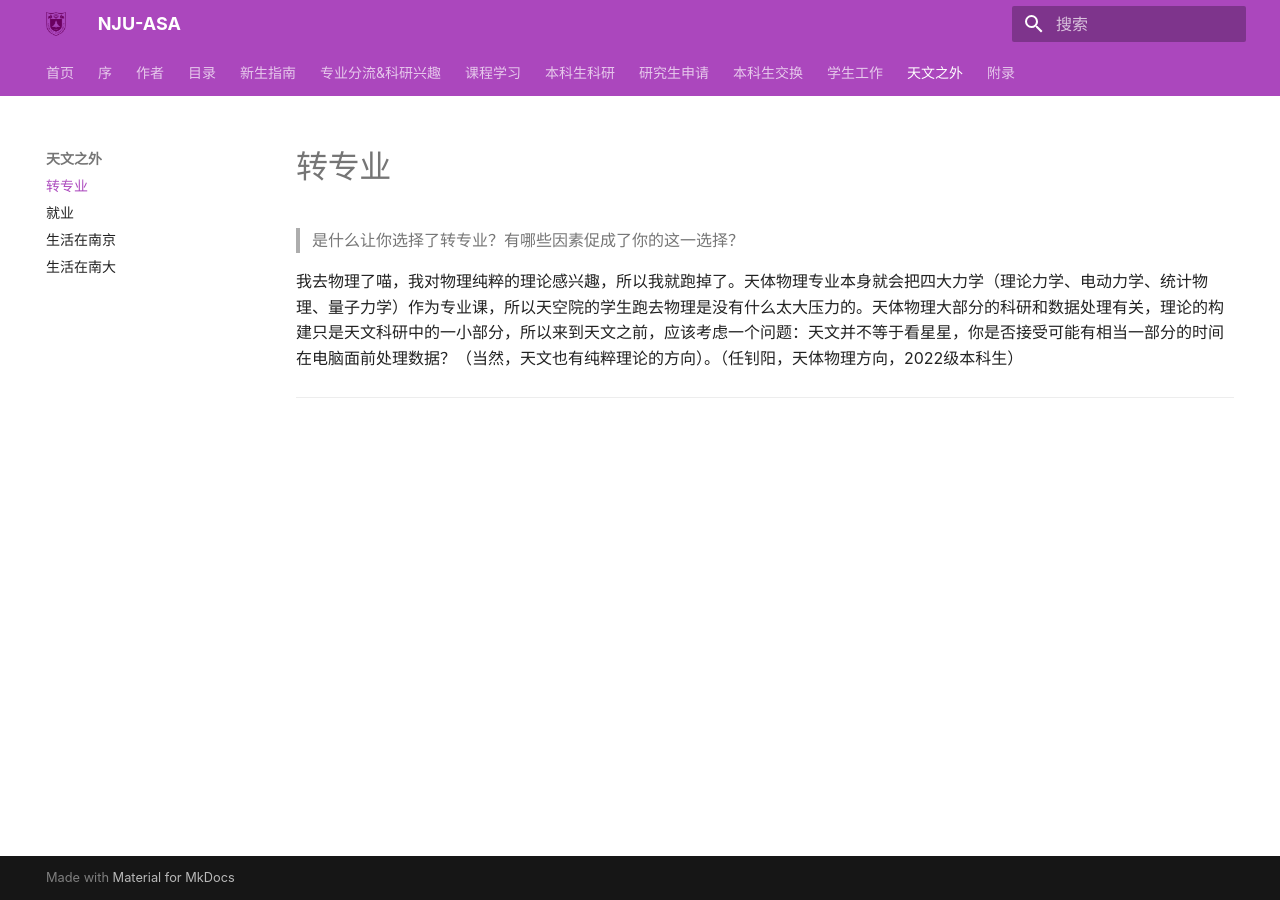
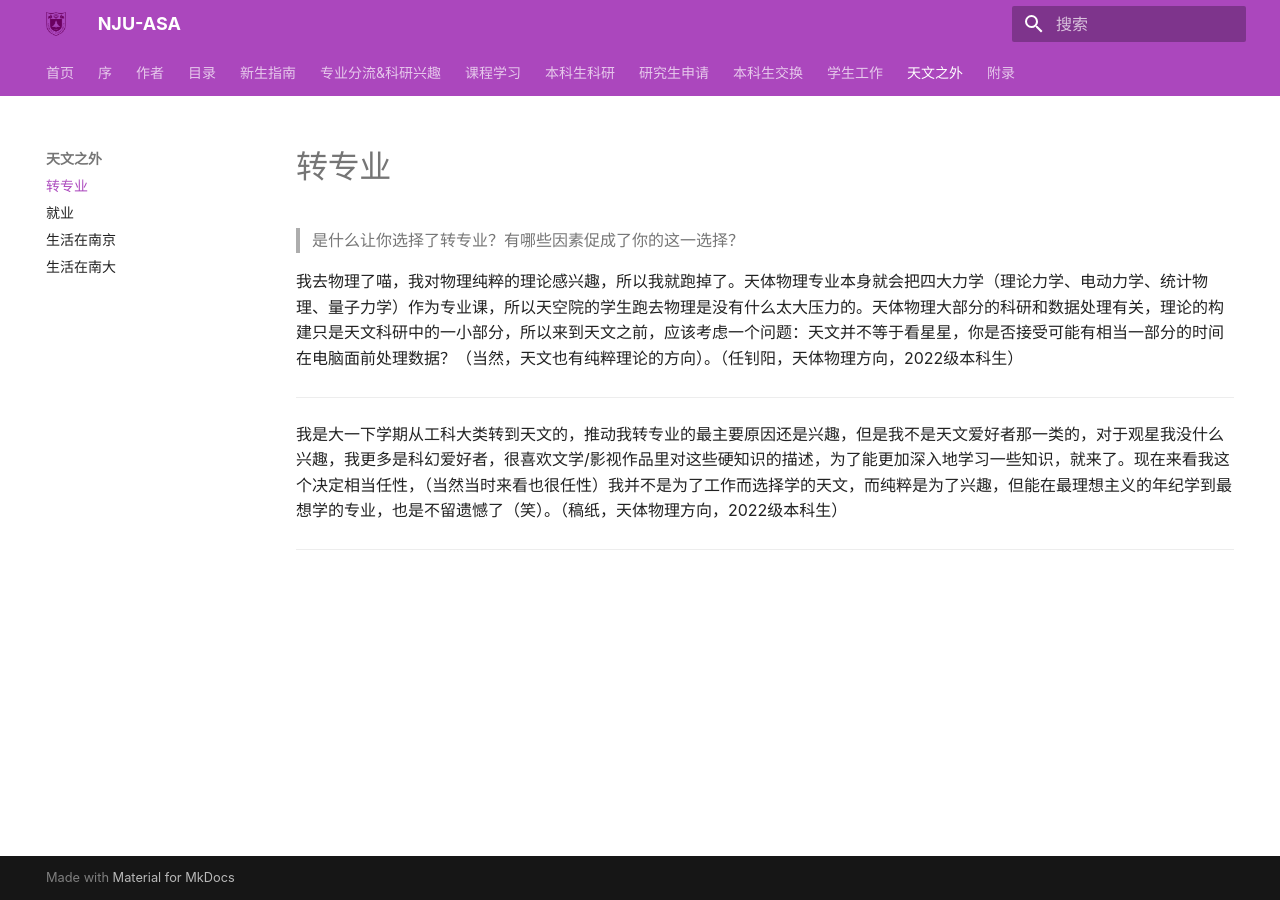
Before and after one commit to nju-astronomy/NJU-ASA, an MkDocs documentation site: the page built from docs/beyond_astro/switching_major.md, in a window 1280 px wide. Built offline with MkDocs 1.6.1 and Material for MkDocs 9.7.7, drawn with Linux system fonts in a browser that asks for light colours; some web fonts are replaced.

Commit message:
Update switching_major.md

```diff
--- a/docs/beyond_astro/switching_major.md
+++ b/docs/beyond_astro/switching_major.md
@@ -3,3 +3,7 @@
 我去物理了喵，我对物理纯粹的理论感兴趣，所以我就跑掉了。天体物理专业本身就会把四大力学（理论力学、电动力学、统计物理、量子力学）作为专业课，所以天空院的学生跑去物理是没有什么太大压力的。天体物理大部分的科研和数据处理有关，理论的构建只是天文科研中的一小部分，所以来到天文之前，应该考虑一个问题：天文并不等于看星星，你是否接受可能有相当一部分的时间在电脑面前处理数据？（当然，天文也有纯粹理论的方向）。（任钊阳，天体物理方向，2022级本科生）
 
 ---
+
+我是大一下学期从工科大类转到天文的，推动我转专业的最主要原因还是兴趣，但是我不是天文爱好者那一类的，对于观星我没什么兴趣，我更多是科幻爱好者，很喜欢文学/影视作品里对这些硬知识的描述，为了能更加深入地学习一些知识，就来了。现在来看我这个决定相当任性，（当然当时来看也很任性）我并不是为了工作而选择学的天文，而纯粹是为了兴趣，但能在最理想主义的年纪学到最想学的专业，也是不留遗憾了（笑）。（稿纸，天体物理方向，2022级本科生）
+
+---
```
